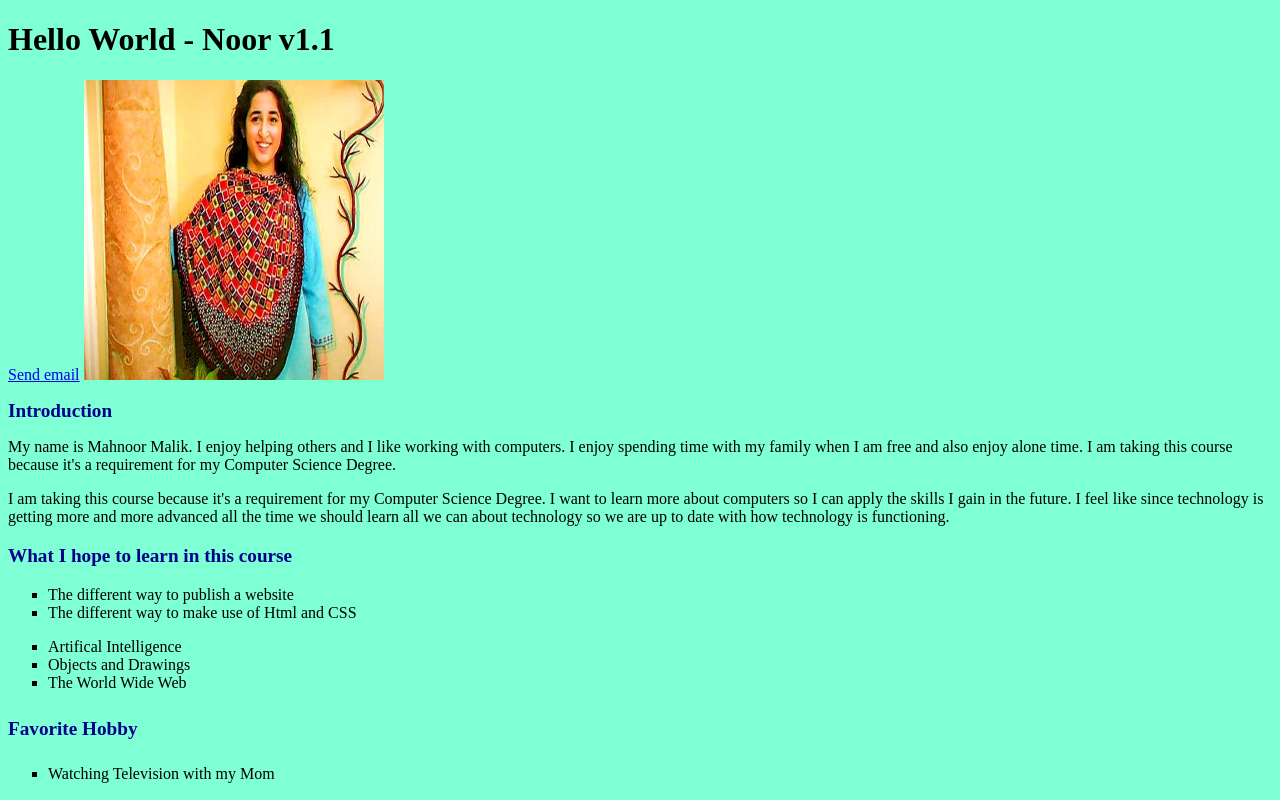
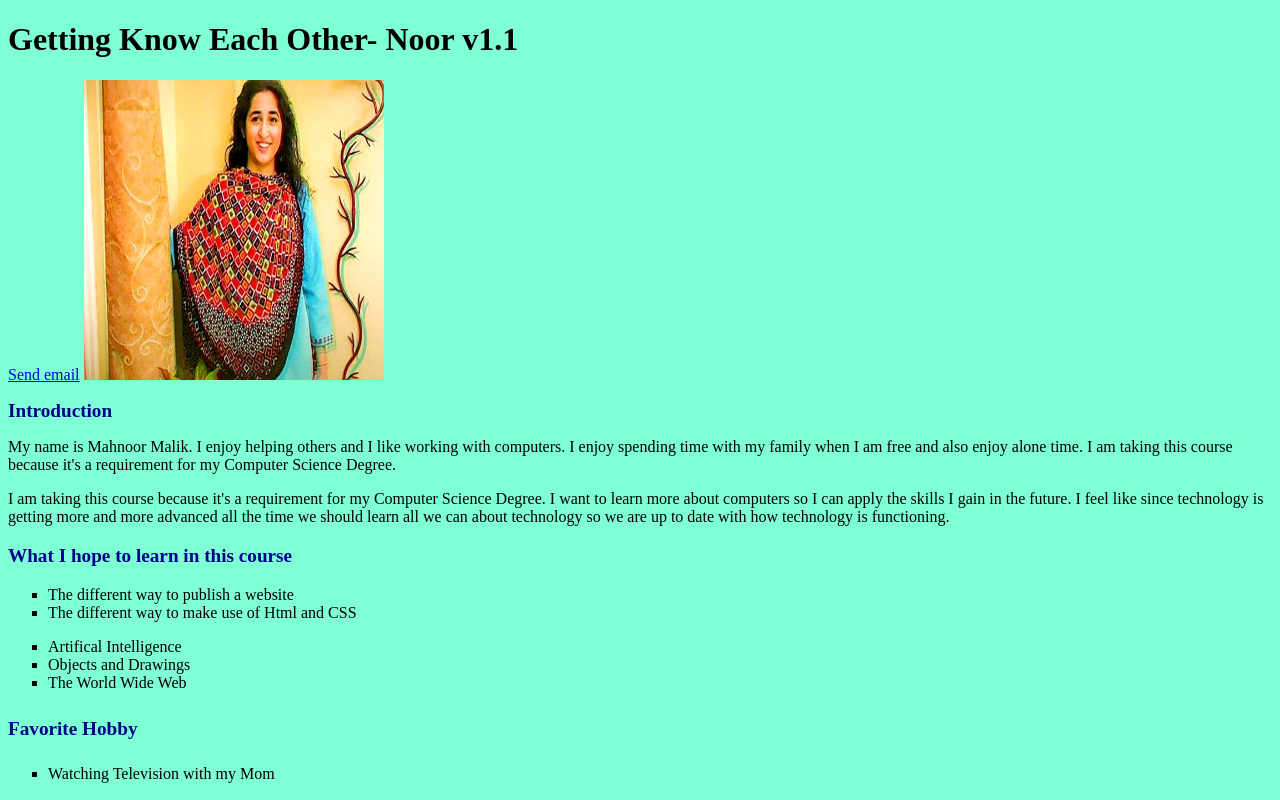
Before and after one commit to mmalik234/getting-know-each-other, a plain HTML site: page index.html in a window 1280 px wide. Shown: the top 800 px of the page. Drawn offline with Linux system fonts and the light colour scheme.

Commit message:
Update file

```diff
--- a/index.html
+++ b/index.html
@@ -13,7 +13,7 @@
 
 
     <body style="background-color:aquamarine;">
-        <h1>Hello World - Noor v1.1</h1>
+        <h1>Getting Know Each Other- Noor v1.1</h1>
         <a href="mailto:mahnoorfathimamalik@gmail.com">Send email</a>
         <img src="Website-Pic.jpg" alt="Noor's Picture" style="width:300px;height:300px;">
         <h2>Introduction</h2>
```
